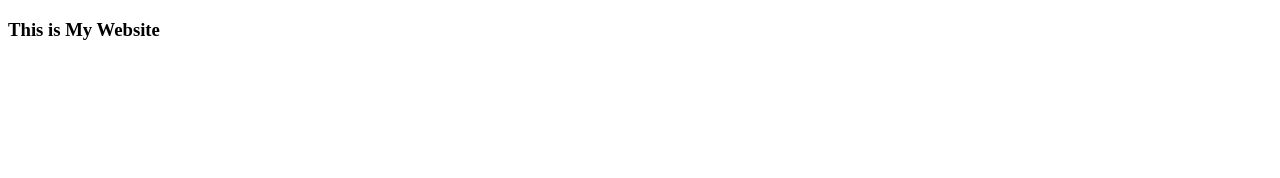
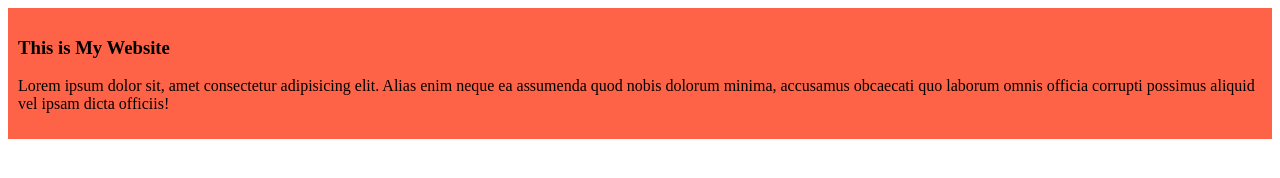
Before and after one commit to rajuahmed-official/Website-for--test-github, a plain HTML site: page index.html in a window 1280 px wide. Drawn offline with Linux system fonts and the light colour scheme.

Commit message:
added the first blog

```diff
--- a/index.html
+++ b/index.html
@@ -4,8 +4,13 @@
     <meta charset="UTF-8">
     <meta name="viewport" content="width=device-width, initial-scale=1.0">
     <title>My simple Website</title>
+    <link rel="stylesheet" href="style/style.css">
 </head>
 <body>
-    <h3>This is My Website</h3>
+    <div><h3>This is My Website</h3>
+        <p>
+            Lorem ipsum dolor sit, amet consectetur adipisicing elit. Alias enim neque ea assumenda quod nobis dolorum minima, accusamus obcaecati quo laborum omnis officia corrupti possimus aliquid vel ipsam dicta officiis!
+        </p>
+    </div>
 </body>
 </html>
--- /dev/null
+++ b/style/style.css
@@ -0,0 +1,5 @@
+div{
+    background-color: tomato;
+    padding: 10px;
+
+}
```
